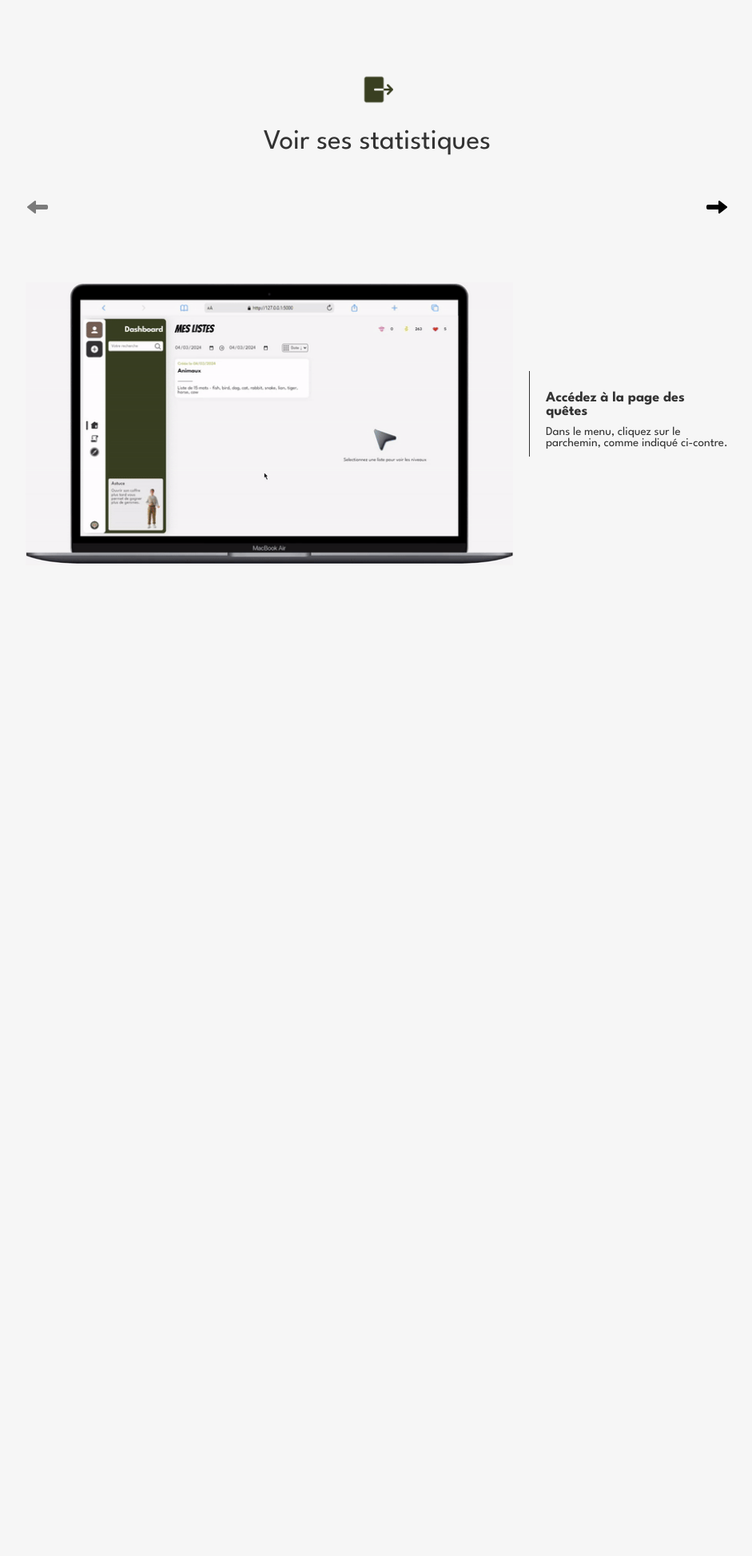
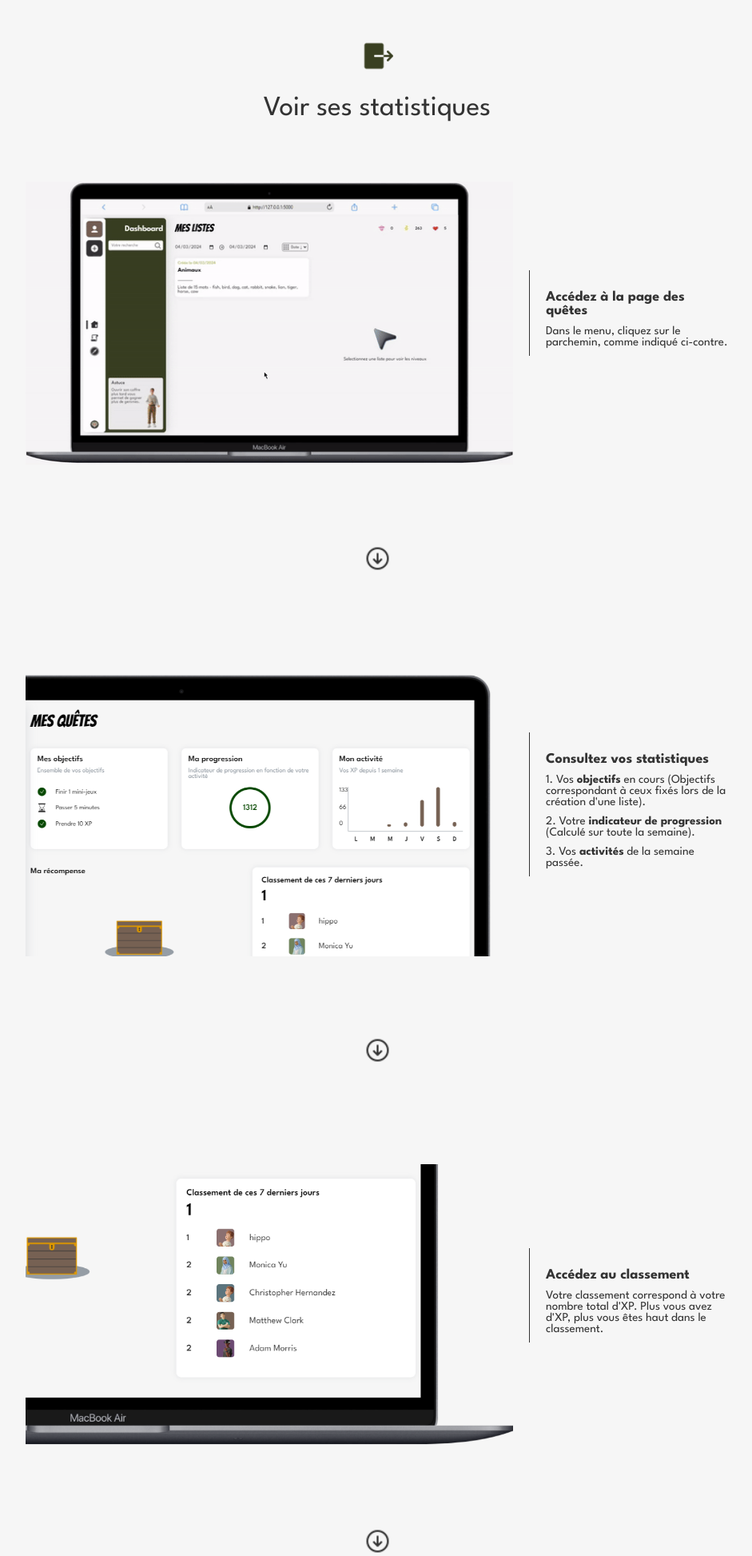
Before and after one commit to hpktz/word_quest, a Flask app: page /dashboard/help/quests in a window 1280 px wide. Shown: the top 1946 px of the page at 80% size, without its empty margins (168-1109 px from the left). Before the commit the page ends 705 px from the top, so only its background shows below. Run offline with Flask 3, Linux system fonts and the light colour scheme; some libraries are stand-ins or nearby versions.

Commit message:
Update of CSS styles and links in help files.

```diff
--- a/sources/static/styles/css/style-help.css
+++ b/sources/static/styles/css/style-help.css
@@ -172,6 +172,7 @@ main .bouton:hover {
     justify-content: space-between;
     align-items: center;
     margin-top: 50px;
+    display: none;
 }
 
 .navigation div {
@@ -195,6 +196,8 @@ main .bouton:hover {
 
 .carousel {
     display: flex;
+    flex-direction: column;
+    gap: 100px;
     overflow-x: auto;
     scroll-snap-type: x mandatory;
     -webkit-overflow-scrolling: touch;
@@ -254,6 +257,13 @@ main .bouton:hover {
     display: none;
 }
 
+.carousel .icon-separator {
+    width: 35px;
+    height: 35px;
+    margin: auto;
+    transform: rotate(90deg);
+}
+
 @media screen and (max-width: 670px) {
     main {
         padding: 25px 10px;
--- a/sources/templates/help/play.html
+++ b/sources/templates/help/play.html
@@ -24,6 +24,7 @@
                 </div>
             </div>
         </div>
+        <img src="/static/icons/arrow-right-30-dark-grey.png" class="icon-separator" alt="">
         <div class="item">
             <img src="/static/imgs/help/play-2.png" class="illustration pc" alt="">
             <img src="/static/imgs/help/play-2-mobile.png" class="illustration phone" alt="">
@@ -37,6 +38,10 @@
             </div>
         </div>
     </div>
+    <div class="separate-vertical entry-animation"></div>
+    <a href="/dashboard" class="bouton entry-animation">
+        Commencer à jouer !
+    </a>
     <script src="/static/scripts/help/main.js"></script>
 </main>
 {% endblock %}
--- a/sources/templates/help/quests.html
+++ b/sources/templates/help/quests.html
@@ -23,6 +23,7 @@
                 </div>
             </div>
         </div>
+        <img src="/static/icons/arrow-right-30-dark-grey.png" class="icon-separator" alt="">
         <div class="item">
             <img src="/static/imgs/help/quests-2.png" class="illustration pc" alt="">
             <img src="/static/imgs/help/quests-2-mobile.png" class="illustration phone" alt="">
@@ -35,6 +36,7 @@
                 </div>
             </div>
         </div>
+        <img src="/static/icons/arrow-right-30-dark-grey.png" class="icon-separator" alt="">
         <div class="item">
             <img src="/static/imgs/help/quests-3.png" class="illustration pc" alt="">
             <img src="/static/imgs/help/quests-3-mobile.png" class="illustration phone" alt="">
@@ -45,6 +47,7 @@
                 </div>
             </div>
         </div>
+        <img src="/static/icons/arrow-right-30-dark-grey.png" class="icon-separator" alt="">
         <div class="item">
             <img src="/static/imgs/help/quests-4.png" class="illustration pc" alt="">
             <img src="/static/imgs/help/quests-4-mobile.png" class="illustration phone" alt="">
@@ -58,6 +61,10 @@
             </div>
         </div>
     </div>
+    <div class="separate-vertical entry-animation"></div>
+    <a href="/dashboard/quests" class="bouton entry-animation">
+        Voir vos statistiques !
+    </a>
     <script src="/static/scripts/help/main.js"></script>
 </main>
 {% endblock %}
```
Also changed, not shown: sources/templates/help/create.html (+6 -1 lines), sources/templates/help/discover.html (+6 -1 lines), sources/templates/help/profile.html (+7 -0 lines).
